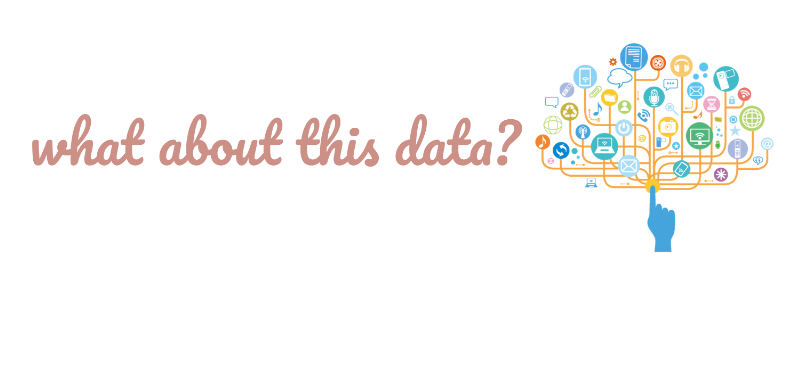
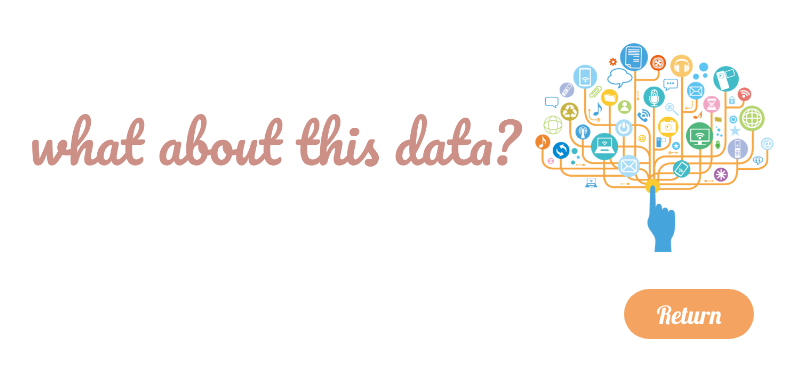
Before and after one commit to joseglauberbo/WhatAboutThisData, a Vue app: page /music/1 in a window 1280 px wide. Shown: the top 378 px of the page, without its empty margins (242-1047 px from the left). Built offline with nearby package versions, Linux system fonts and the light colour scheme.

Commit message:
refactoring text and add routes to cardMusic

```diff
--- a/src/components/InitialText.vue
+++ b/src/components/InitialText.vue
@@ -15,7 +15,7 @@ export default {
       const textArray = element.innerHTML.split('');
       element.innerHTML = '';
       textArray.forEach((letter, index) => {
-      setTimeout(() => element.innerHTML += letter, 90 * index);
+      setTimeout(() => element.innerHTML += letter, 85 * index);
       });
     }
   },
@@ -38,5 +38,6 @@ h1 {
   font-family: 'Lobster';
   text-align: justify;
   font-size: 40px;
+  color: #363636;
 }
 </style>
--- a/src/components/cards/CardMusic.vue
+++ b/src/components/cards/CardMusic.vue
@@ -1,5 +1,6 @@
 <template>
   <div class="containerCards">
+    <link href="https://fonts.googleapis.com/css?family=Lobster&display=swap" rel="stylesheet">
     <router-link to="/music/1"><button type="button" class="buttonsCards"> browsing what we hear on spotify </button></router-link>
   </div>
 </template>
--- /dev/null
+++ b/src/components/views/SpotifyMusic.vue
@@ -0,0 +1,39 @@
+<template>
+  <div>
+  <link href="https://fonts.googleapis.com/css?family=Lobster&display=swap" rel="stylesheet">
+  <router-link to="/music"><button type="button" class="buttonReturn"> Return </button></router-link>
+  </div>
+</template>
+
+<script>
+
+export default {
+  name: 'SpotifyMusic',
+  components: {
+
+  }
+}
+</script>
+
+<style>
+
+.buttonReturn {
+  width:130px;
+  height:50px;
+  border: none;
+  color: #ffffff;
+  font-size: 25px;
+  border-radius: 30px;
+  cursor: pointer;
+  transition: all 400ms ease;
+  background-color: #F4A460;
+  font-family: 'Lobster', cursive;
+  transform: translate(520%,0%);
+}
+
+.buttonReturn:hover {
+  background: rgba(0,0,0,0);
+  color: #F4A460;
+  box-shadow: inset 0 0 0 3px #F4A460;
+}
+</style>
--- a/src/router/index.js
+++ b/src/router/index.js
@@ -3,6 +3,7 @@ import Router from 'vue-router'
 import Home from '../components/views/Home'
 import Music from '../components/views/Music'
 import Politic from '../components/views/Politic'
+import SpotifyMusic from '../components/views/SpotifyMusic'
 
 Vue.use(Router)
 
@@ -23,6 +24,12 @@ export default new Router({
       path: '/politic',
       name: 'Politic',
       component: Politic
+    },
+    {
+      path: '/music/1',
+      name: 'SpotifyMusic',
+      component: SpotifyMusic
+
     }
   ]
 })
```
